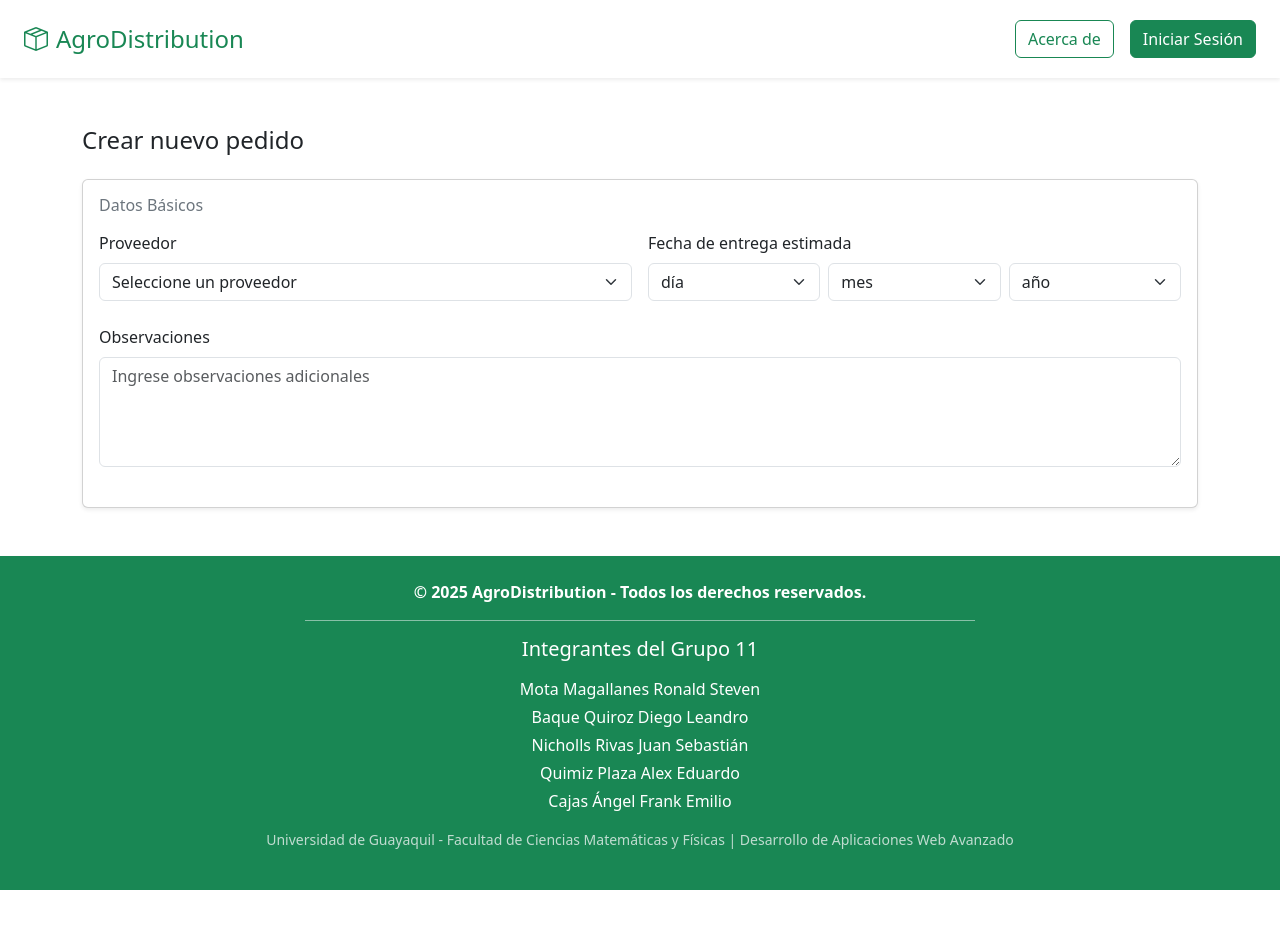
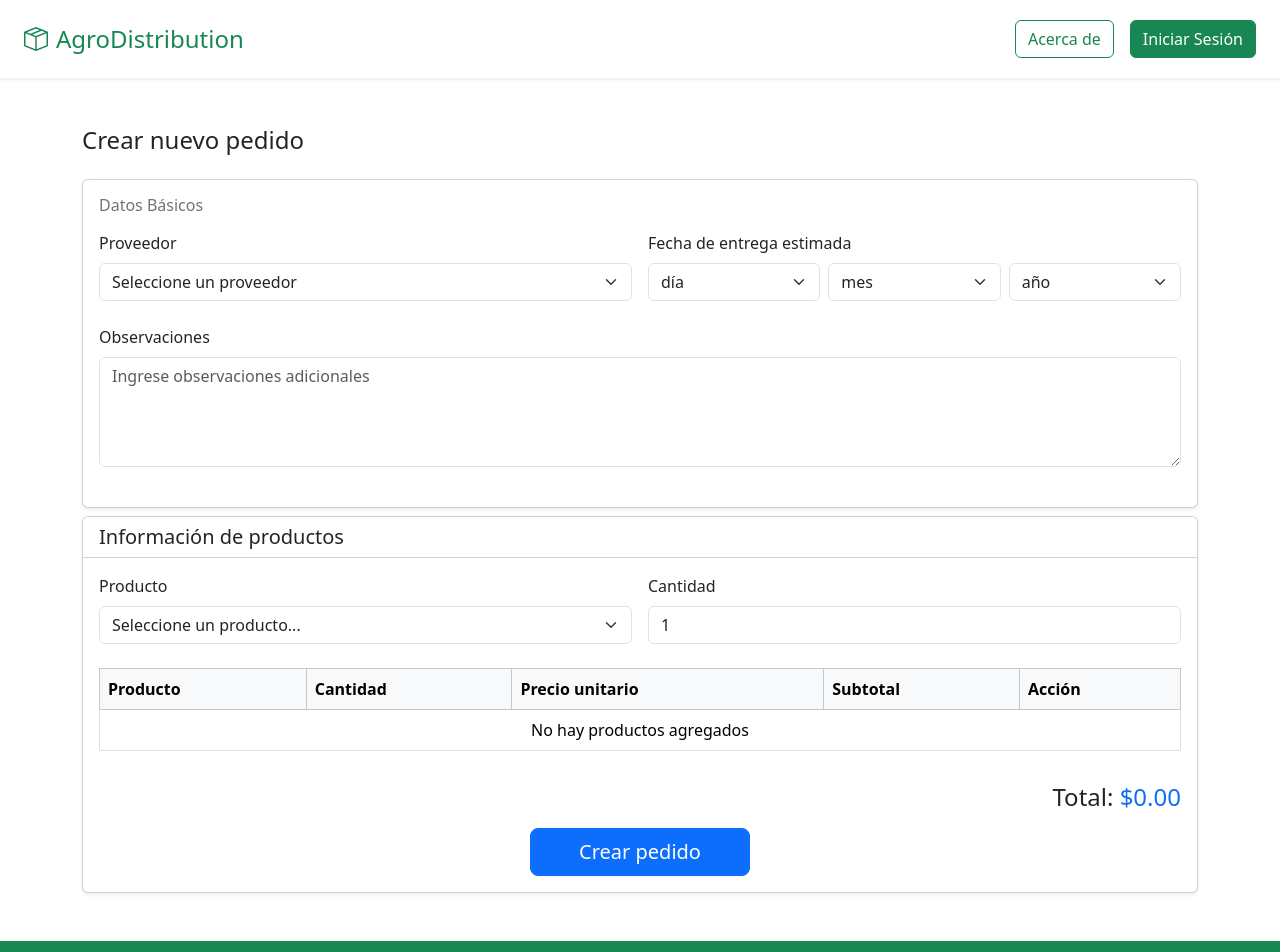
Before and after one commit to R0naldSm/DAWA, an Angular app: page /pedido/crear in a window 1280 px wide. Shown: the top 952 px of the page. Before the commit the page ends 890 px from the top, so only its background shows below. Built offline with nearby package versions, Linux system fonts and the light colour scheme.

Commit message:
completando el diseño del formulario para crear un pedido

```diff
--- a/src/app/pedidos/components/nuevo-pedido/nuevo-pedido.html
+++ b/src/app/pedidos/components/nuevo-pedido/nuevo-pedido.html
@@ -66,3 +66,57 @@
             </div>
         </div>
     </div>
+
+<!--segunda parte-->
+
+<div class="container mt-2">
+        <div class="card shadow-sm">
+            <div class="card-header bg-white">
+                <h5 class="mb-0">Información de productos</h5>
+            </div>
+            <div class="card-body">
+                <div class="row g-3 mb-4">
+                    <div class="col-md-6">
+                        <label for="producto" class="form-label">Producto</label>
+                        <select class="form-select" id="producto">
+                            <option value="">Seleccione un producto...</option>
+                            <option value="1">Producto 1</option>
+                            <option value="2">Producto 2</option>
+                            <option value="3">Producto 3</option>
+                        </select>
+                    </div>
+                    <div class="col-md-6">
+                        <label for="cantidad" class="form-label">Cantidad</label>
+                        <input type="number" class="form-control" id="cantidad" min="1" value="1">
+                    </div>
+                </div>
+
+                <div class="table-responsive mb-3">
+                    <table class="table table-bordered">
+                        <thead class="table-light">
+                            <tr>
+                                <th>Producto</th>
+                                <th>Cantidad</th>
+                                <th>Precio unitario</th>
+                                <th>Subtotal</th>
+                                <th>Acción</th>
+                            </tr>
+                        </thead>
+                        <tbody id="tablaProductos">
+                            <tr class="text-muted">
+                                <td colspan="5" class="text-center">No hay productos agregados</td>
+                            </tr>
+                        </tbody>
+                    </table>
+                </div>
+
+                <div class="d-flex justify-content-end mb-3">
+                    <h4 class="mb-0">Total: <span id="total" class="text-primary">$0.00</span></h4>
+                </div>
+
+                <div class="text-center">
+                    <button class="btn btn-primary btn-lg px-5">Crear pedido</button>
+                </div>
+            </div>
+        </div>
+    </div>
```
